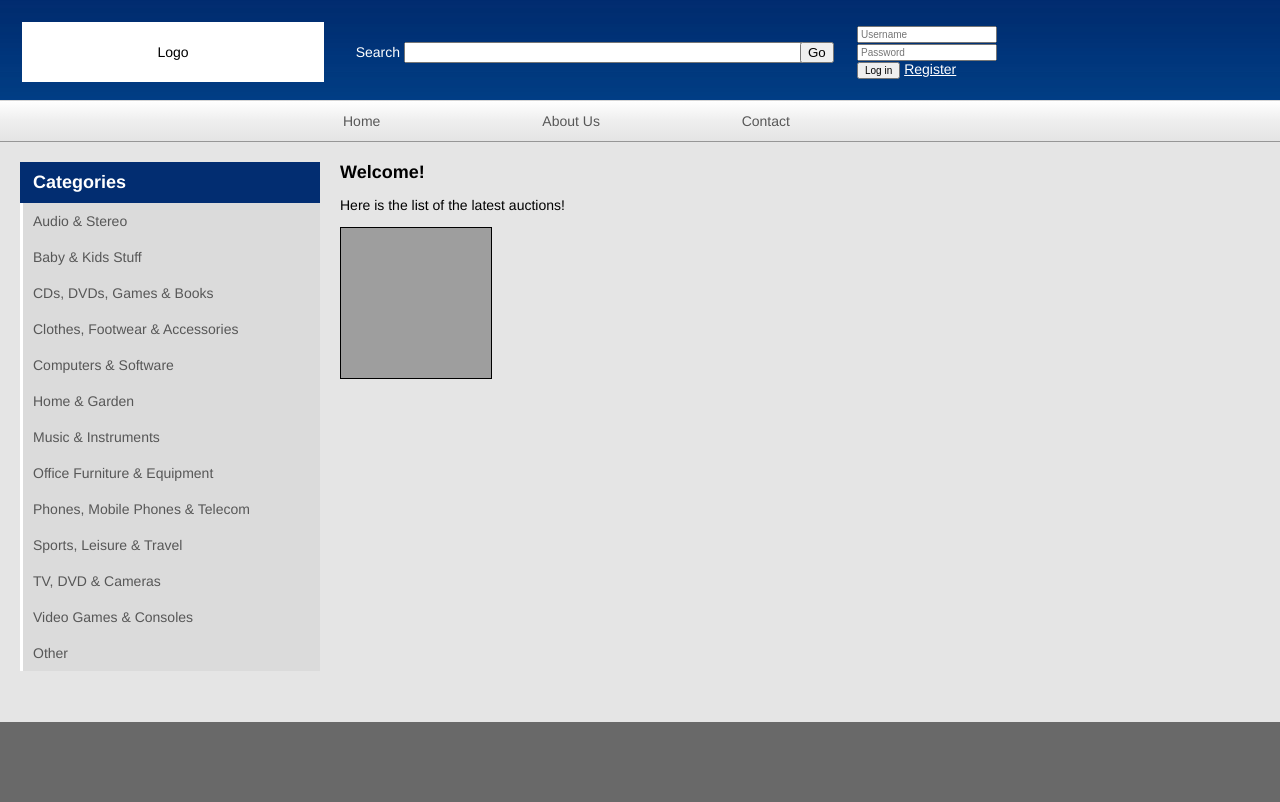
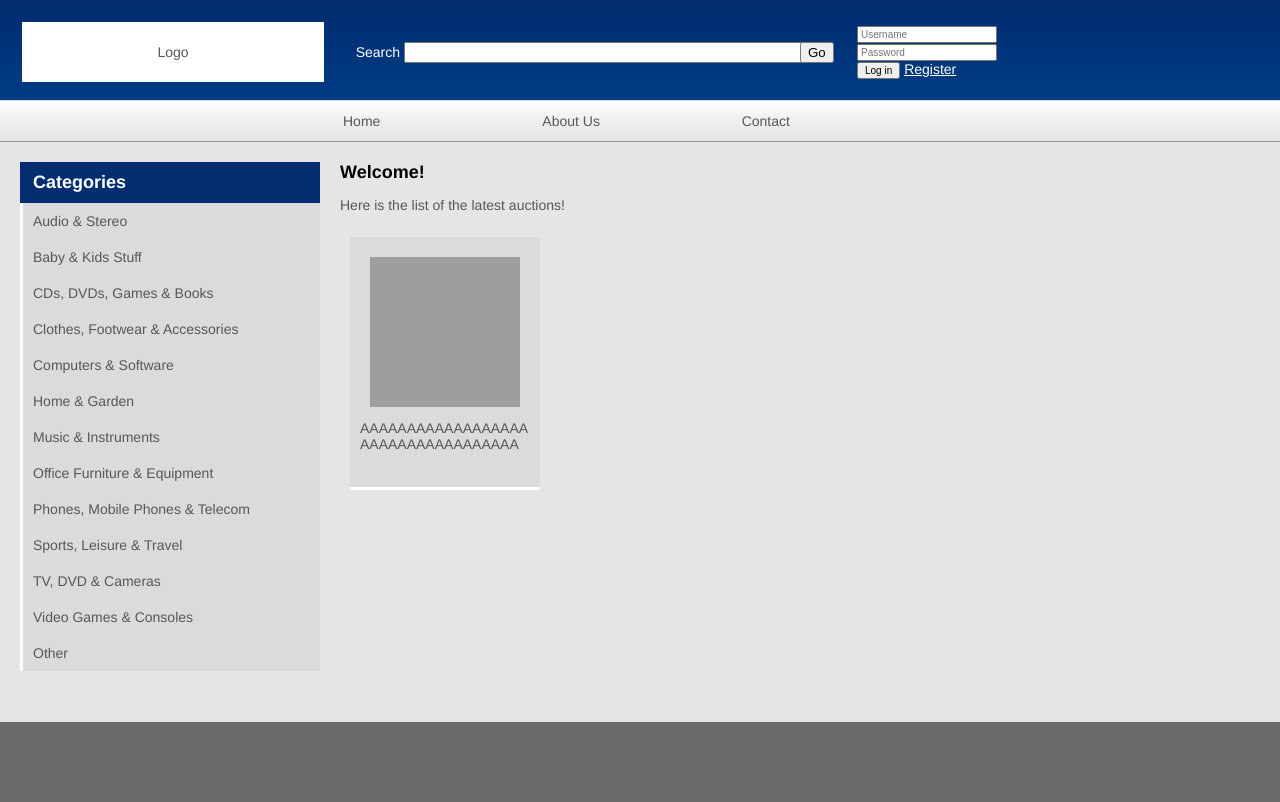
Before and after one commit to matheusgsb/auctions, a Django app: page / in a window 1280 px wide. Run offline with Django 3.2, Linux system fonts and the light colour scheme; data that the repository does not hold is empty; grey boxes are pictures that could not be loaded.

Commit message:
index.html

```diff
--- a/auctions/static/css/style.css
+++ b/auctions/static/css/style.css
@@ -2,6 +2,7 @@ body {
 	margin: 0px 0px;
 	word-wrap: break-word;
 	font: 14px Helvetica,Arial,Tahoma,Verdana,Sans-serif;
+    color: #575757;
 	background-color: #E5E5E5;
 }
 
@@ -127,3 +128,40 @@ body {
 	margin-right: auto;
 	margin-left: auto;
 }
+
+div.out {
+    width: 190px;
+    height: 250px;
+    margin: 10px;
+    background-color: #DBDBDB;
+    float: left;
+    word-break: break-all;
+    border-bottom: 3px solid #fff;
+}
+div.out img {
+    width: 150px;
+    height: 150px;
+    background-color: #fff;
+    margin: 20px 20px 10px 20px;
+}
+div.out p {
+    margin: 0px 10px;
+}
+div.hidden {
+    background-color: #DBDBDB;
+    display: none;
+    width:170px;
+    height: 80px;
+    margin-top: 0px;
+    z-index:1000;
+    border-bottom: 3px solid #022D71;
+    position: absolute;
+    padding: 0px 10px;
+}
+div.out a, div.out a:visited, div.out a:active {
+    text-decoration: none;
+    color: #575757;
+}
+div.out a:hover {
+    color: #022D71;
+}
--- /dev/null
+++ b/auctions/static/js/show-details.js
@@ -0,0 +1,12 @@
+$(document).ready(function() {
+  $("div.enterleave")
+  .mouseenter(function() {
+              $(this).find(".hidden").css("display","block");
+              $(this).css("border-bottom", "3px solid #022D71");
+              })
+  .mouseleave(function() {
+              $(this).find(".hidden").css("display","none");
+              $(this).css("border-bottom", "3px solid #fff");
+              });
+
+  });
--- a/auctions/templates/css/style.css
+++ b/auctions/templates/css/style.css
@@ -104,7 +104,6 @@ body {
 	color: #022D71;
 }
 
-
 #content {
 	padding-left: 340px;
 	margin-left: auto;
--- a/auctions/templates/index.html
+++ b/auctions/templates/index.html
@@ -1,77 +1,12 @@
 {% extends "base.html" %}
 {% block title %} Home {% endblock %}
 {% block head %}
-  <script type="text/javascript">
-
-  $(function () {
-  $('.bubbleInfo').each(function () {
-    // options
-    var distance = 10;
-    var time = 250;
-    var hideDelay = 500;
-
-    var hideDelayTimer = null;
-
-    // tracker
-    var beingShown = false;
-    var shown = false;
-
-    var trigger = $('.trigger', this);
-    var popup = $('.popup', this).css('opacity', 0);
-
-    // set the mouseover and mouseout on both element
-    $([trigger.get(0), popup.get(0)]).mouseover(function () {
-      // stops the hide event if we move from the trigger to the popup element
-      if (hideDelayTimer) clearTimeout(hideDelayTimer);
-
-      // don't trigger the animation again if we're being shown, or already visible
-      if (beingShown || shown) {
-        return;
-      } else {
-        beingShown = true;
-
-        // reset position of popup box
-        popup.css({
-          top: -100,
-          left: -33,
-          display: 'block' // brings the popup back in to view
-        })
-
-        // (we're using chaining on the popup) now animate it's opacity and position
-        .animate({
-          top: '-=' + distance + 'px',
-          opacity: 1
-        }, time, 'swing', function() {
-          // once the animation is complete, set the tracker variables
-          beingShown = false;
-          shown = true;
-        });
-      }
-    }).mouseout(function () {
-      // reset the timer if we get fired again - avoids double animations
-      if (hideDelayTimer) clearTimeout(hideDelayTimer);
-
-      // store the timer so that it can be cleared in the mouseover if required
-      hideDelayTimer = setTimeout(function () {
-        hideDelayTimer = null;
-        popup.animate({
-          top: '-=' + distance + 'px',
-          opacity: 0
-        }, time, 'swing', function () {
-          // once the animate is complete, set the tracker variables
-          shown = false;
-          // hide the popup entirely after the effect (opacity alone doesn't do the job)
-          popup.css('display', 'none');
-        });
-      }, hideDelay);
-    });
-  });
-});
-
-  </script>
+    {% load staticfiles %}
+    <script src="{% static "js/show-details.js" %}"> </script>
 {% endblock %}
 {% block content %}
-	<h1> Welcome! </h1>
+
+  <h1> Welcome! </h1>
 
   <p>Here is the list of the latest auctions!</p>
 
@@ -81,12 +16,18 @@
   {% endfor %}
   </tr></table>
 
-	<div class="bubbleInfo">
-		<img class="trigger" src="http://mysite.com/path/to/image.png" border="1" width="150" height="150" />
-		<div class="popup">
-			your information content
-		</div>
-	</div>
+    <div class="out enterleave">
+        <a href="#"><img src="#" width="150" height="150" border="0"/></a>
+        <div style="height: 65px;"> <p> <a href="#">AAAAAAAAAAAAAAAAAAAAAAAAAAAAAAAAAAA</a> </p> </div>
+        <div class="hidden">
+            <table>
+                <tr><td>Price: $898989</td></tr>
+                <tr><td>b</td></tr>
+                <tr><td>c</td></tr>
+            </table>
+
+        </div>
+    </div>
 
 
 {% endblock %}
```
